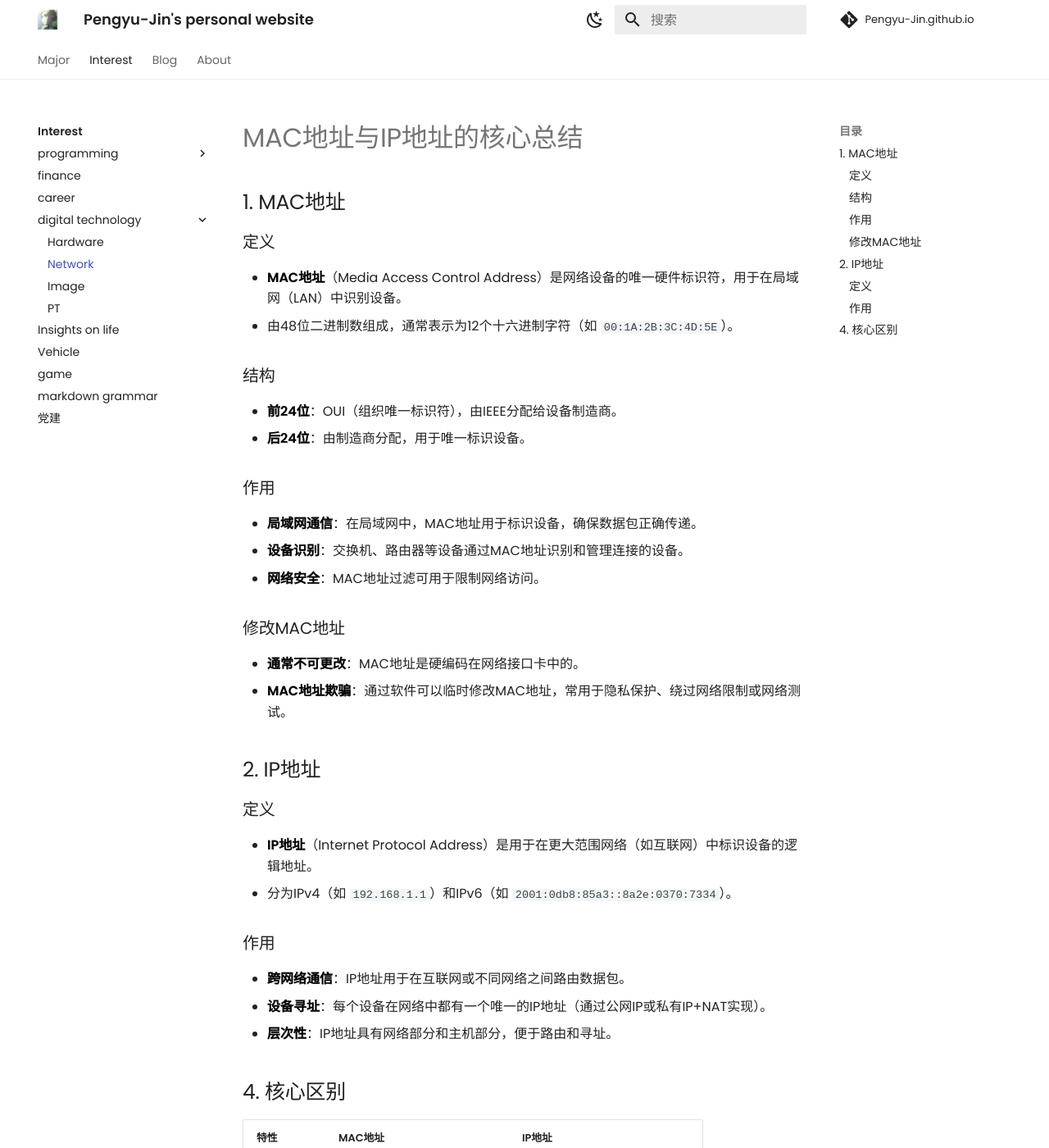
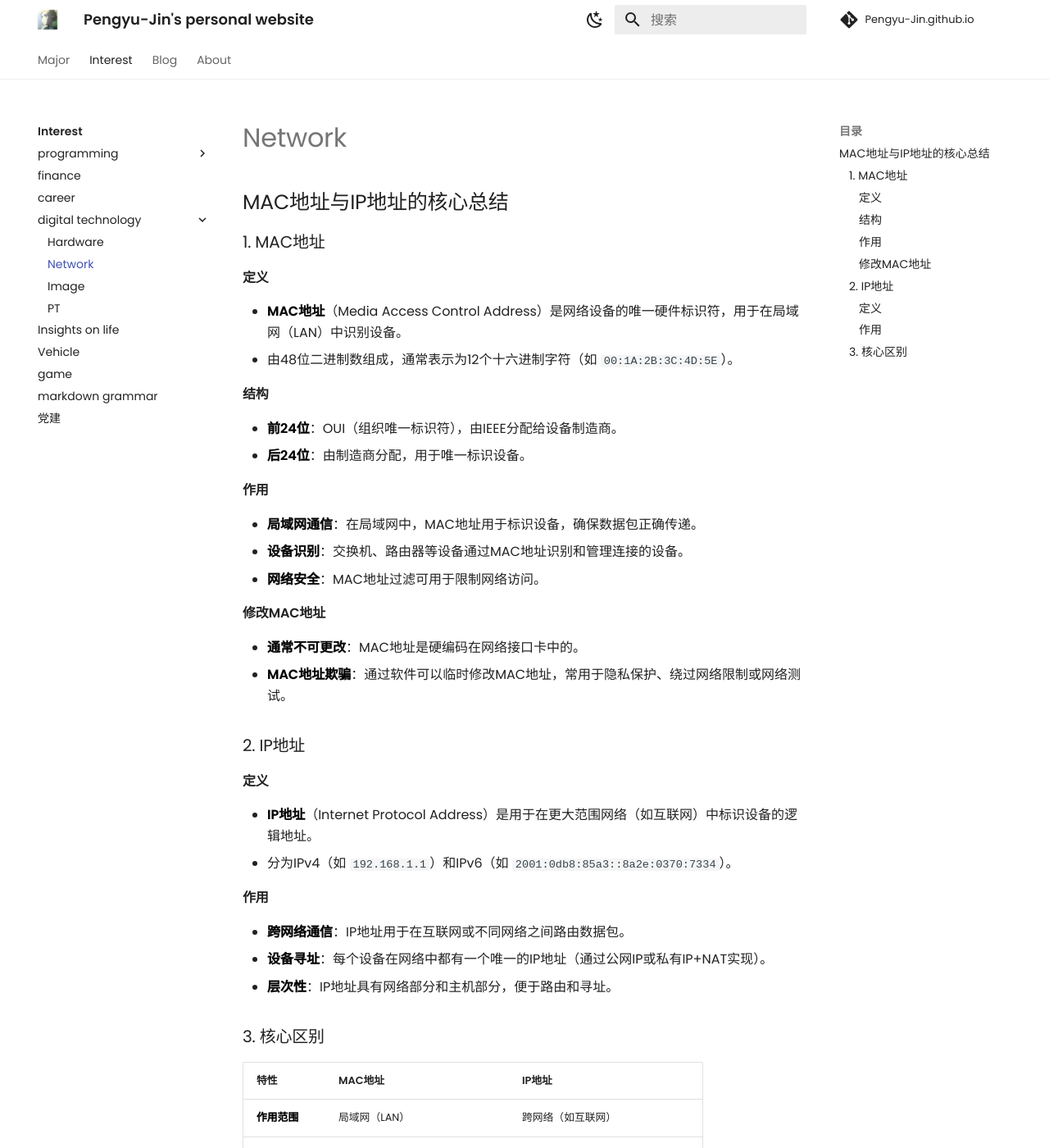
Before and after one commit to Pengyu-Jin/Pengyu-Jin.github.io, an MkDocs documentation site: the page built from docs/interest/digital technology/net.md, in a window 1280 px wide and 1400 px high. Shown: the whole window at 82% size. Built offline with MkDocs 1.6.1 and Material for MkDocs 9.7.7, drawn with Linux system fonts in a browser that asks for light colours; comment, search, counter and statistics services are not loaded; a style sheet for code colours, icons or effects is not loaded.

Commit message:
update net

```diff
--- a/docs/interest/digital technology/net.md
+++ b/docs/interest/digital technology/net.md
@@ -1,37 +1,37 @@
-# MAC地址与IP地址的核心总结
 
-## 1. MAC地址
-### 定义
+## MAC地址与IP地址的核心总结
+
+### 1. MAC地址
+#### 定义
 - **MAC地址**（Media Access Control Address）是网络设备的唯一硬件标识符，用于在局域网（LAN）中识别设备。
 - 由48位二进制数组成，通常表示为12个十六进制字符（如 `00:1A:2B:3C:4D:5E`）。
 
-### 结构
+#### 结构
 - **前24位**：OUI（组织唯一标识符），由IEEE分配给设备制造商。
 - **后24位**：由制造商分配，用于唯一标识设备。
 
-### 作用
+#### 作用
 - **局域网通信**：在局域网中，MAC地址用于标识设备，确保数据包正确传递。
 - **设备识别**：交换机、路由器等设备通过MAC地址识别和管理连接的设备。
 - **网络安全**：MAC地址过滤可用于限制网络访问。
 
-### 修改MAC地址
+#### 修改MAC地址
 - **通常不可更改**：MAC地址是硬编码在网络接口卡中的。
 - **MAC地址欺骗**：通过软件可以临时修改MAC地址，常用于隐私保护、绕过网络限制或网络测试。
 
 
-## 2. IP地址
-### 定义
+### 2. IP地址
+#### 定义
 - **IP地址**（Internet Protocol Address）是用于在更大范围网络（如互联网）中标识设备的逻辑地址。
 - 分为IPv4（如 `192.168.1.1`）和IPv6（如 `2001:0db8:85a3::8a2e:0370:7334`）。
 
-### 作用
+#### 作用
 - **跨网络通信**：IP地址用于在互联网或不同网络之间路由数据包。
 - **设备寻址**：每个设备在网络中都有一个唯一的IP地址（通过公网IP或私有IP+NAT实现）。
 - **层次性**：IP地址具有网络部分和主机部分，便于路由和寻址。
 
 
-
-## 4. 核心区别
+### 3. 核心区别
 | 特性            | MAC地址                          | IP地址                          |
 |-----------------|----------------------------------|---------------------------------|
 | **作用范围**     | 局域网（LAN）                    | 跨网络（如互联网）              |
```
